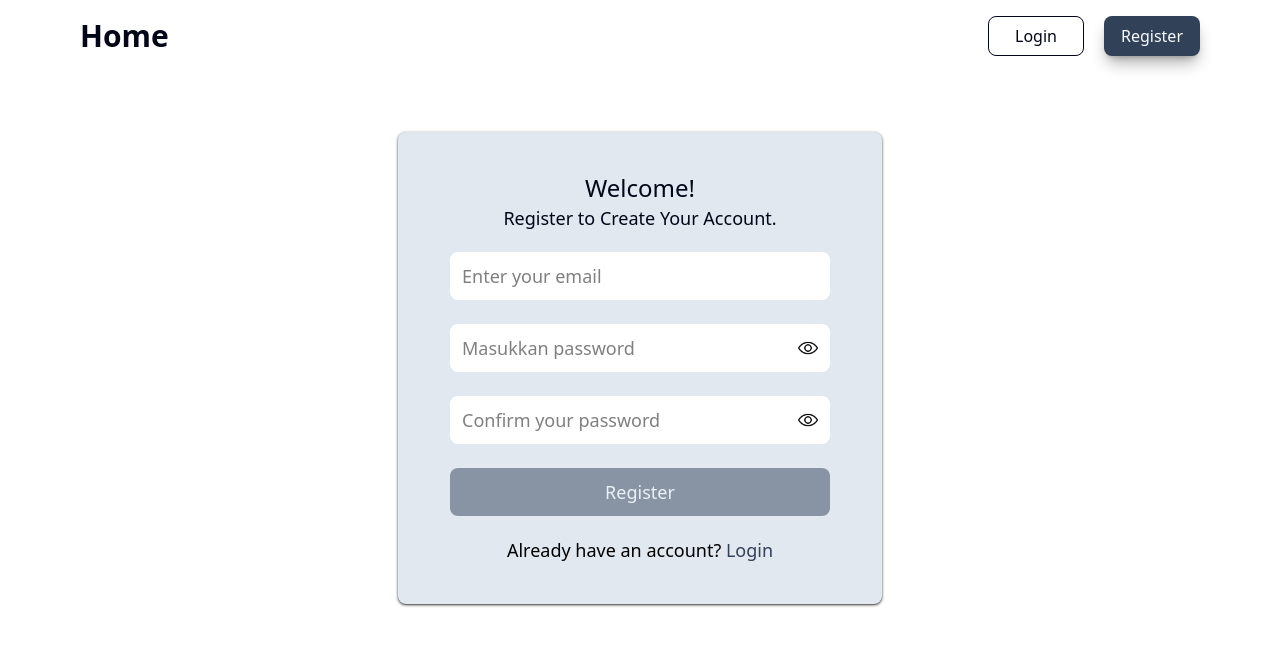
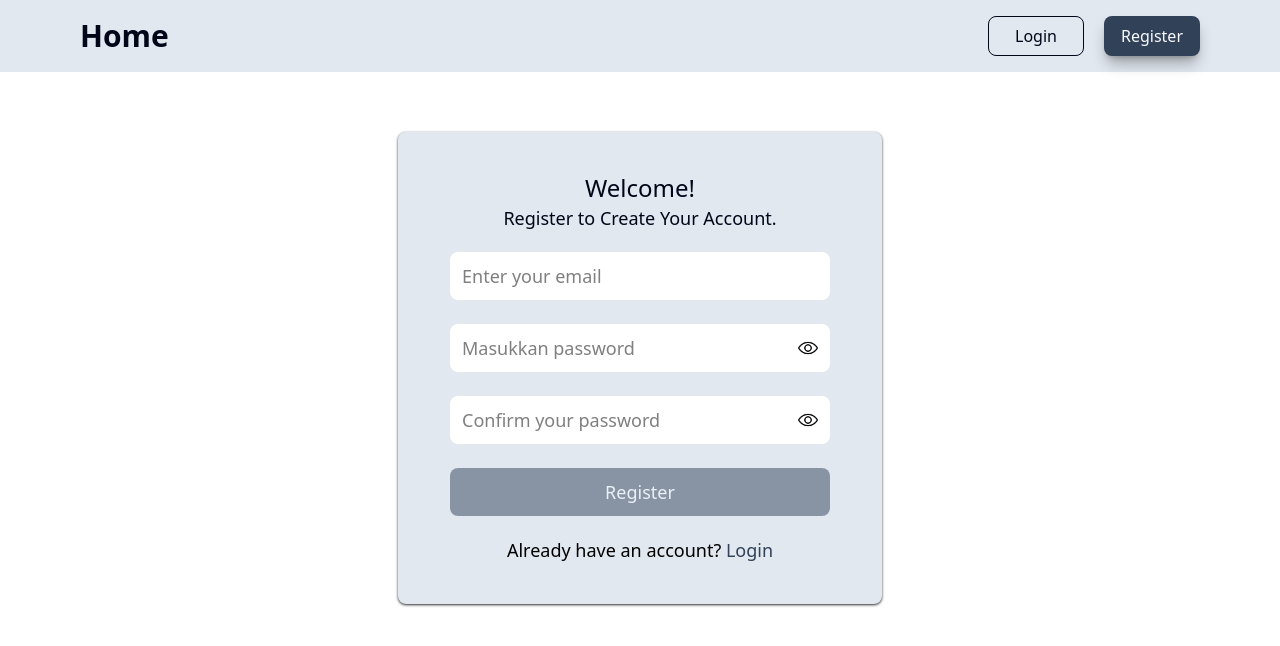
Before and after one commit to Ikwancfx7/miniproject2_react, a React (Vite) app: page /register in a window 1280 px wide. Shown: the top 646 px of the page. Built offline with nearby package versions, Linux system fonts and the light colour scheme.

Commit message:
update background

```diff
--- a/pages/LandingPages.jsx
+++ b/pages/LandingPages.jsx
@@ -1,13 +1,13 @@
 import Navbar from "../components/Navbar";
 import Landing from "../components/Landing";
 
-function LandingPage () {
+function LandingPage ({currentPage, setCurrentPage}) {
     return (
-        <div className="h-screen">
-            <div className="bg-white">
-                <Navbar/>
+        <div className="min-h-screen gradient-1">
+            <div>
+                <Navbar currentPage={currentPage} setCurrentPage={setCurrentPage('landing')}/>
             </div>
-            <div className="bg-slate-100 h-screen py-10 px-20 gradient-1">
+            <div className="h-screen py-30 px-10 md:py-10 md:px-20 ">
                 <Landing/>
             </div>
         </div>
--- a/pages/LoginPages.jsx
+++ b/pages/LoginPages.jsx
@@ -5,7 +5,9 @@ function LoginPages ({currentPage, setCurrentPage}) {
     return (
         <>
         <div className='w-full min-h-screen'>
-            <Navbar currentPage={currentPage} setCurrentPage={setCurrentPage('login')}/>
+            <div className="bg-slate-200">
+                <Navbar currentPage={currentPage} setCurrentPage={setCurrentPage('login')}/>
+            </div>
             <LoginForm/>
         </div>
         </>
--- a/pages/ResgisterPages.jsx
+++ b/pages/ResgisterPages.jsx
@@ -3,8 +3,10 @@ import Navbar from "../components/Navbar";
 
 function RegisterPages({currentPage, setCurrentPage}) {
     return (
-        <div className='w-full min-h-screen pb-10'>
-            <Navbar currentPage={currentPage} setCurrentPage={setCurrentPage('register')}/>
+        <div className='w-full min-h-screen pb-20'>
+            <div className="bg-slate-200">
+                <Navbar currentPage={currentPage} setCurrentPage={setCurrentPage('register')}/>
+            </div>
             <RegisterForm/>
         </div>
         )
```
